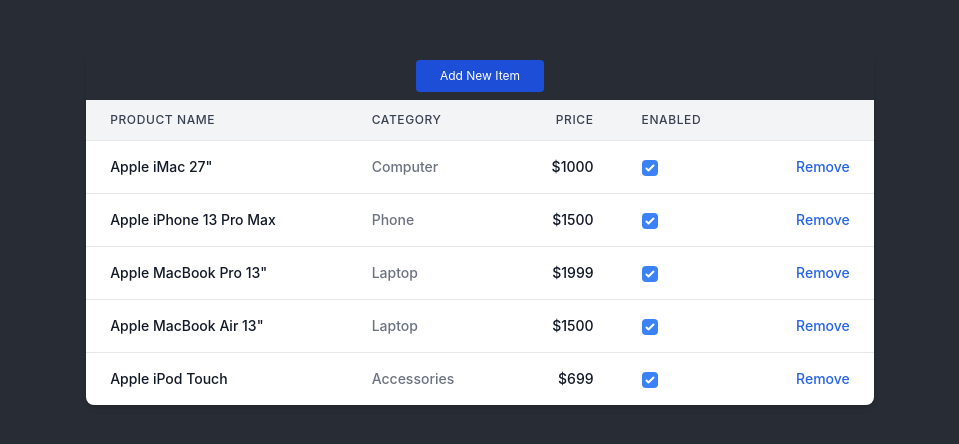
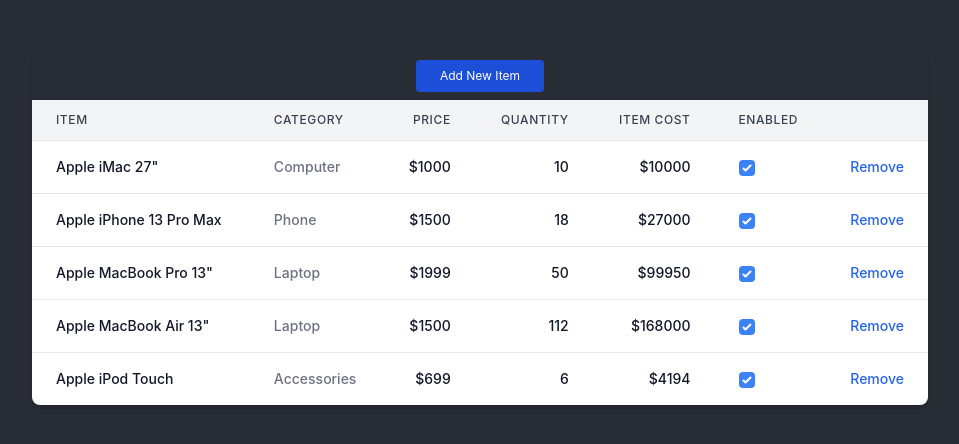
Before and after one commit to ducpham-agilityio/react-concepts, a React (Vite) app: page / in a window 1280 px wide. Shown: the part 172-616 px from the top of the page, without its empty margins (160-1119 px from the left). Built offline with nearby package versions, Linux system fonts and the light colour scheme.

Commit message:
chore(inventory): clean up

```diff
--- a/src/App.css
+++ b/src/App.css
@@ -7,7 +7,7 @@
   pointer-events: none;
 }
 
-.App-header {
+.App-body {
   background-color: #282c34;
   min-height: 100vh;
   display: flex;
@@ -15,5 +15,4 @@
   align-items: center;
   justify-content: center;
   font-size: calc(10px + 2vmin);
-  color: white;
 }
--- a/src/App.tsx
+++ b/src/App.tsx
@@ -5,10 +5,10 @@
 function App() {
   return (
     <div className="App">
-      <header className="App-header">
+      <div className="App-body">
         {/* React Memo demo */}
         <Inventory />
-      </header>
+      </div>
     </div>
   )
 }
--- a/src/components/Inventory.tsx
+++ b/src/components/Inventory.tsx
@@ -1,4 +1,4 @@
-import { useCallback, useEffect, useState } from "react";
+import { useCallback, useEffect, useMemo, useState } from "react";
 
 import InventoryItem from './InventoryItem';
 
@@ -7,6 +7,7 @@
   name: string;
   category: string;
   price: number;
+  quantity: number;
   enabled: boolean;
 };
 
@@ -16,6 +17,7 @@
     name: 'Apple iMac 27"',
     category: 'Computer',
     price: 1000,
+    quantity: 10,
     enabled: true,
   },
   {
@@ -23,6 +25,7 @@
     name: 'Apple iPhone 13 Pro Max',
     category: 'Phone',
     price: 1500,
+    quantity: 18,
     enabled: true,
   },
   {
@@ -30,6 +33,7 @@
     name: 'Apple MacBook Pro 13"',
     category: 'Laptop',
     price: 1999,
+    quantity: 50,
     enabled: true,
   },
   {
@@ -37,6 +41,7 @@
     name: 'Apple MacBook Air 13"',
     category: 'Laptop',
     price: 1500,
+    quantity: 112,
     enabled: true,
   },
   {
@@ -44,25 +49,13 @@
     name: 'Apple iPod Touch',
     category: 'Accessories',
     price: 699,
+    quantity: 6,
     enabled: true,
   }
 ];
 
 export default function Inventory() {
   const [ items, setItems ] = useState<StoreItem[]>(inventoryItems);
-
-  const addItem = () => {
-    setItems([
-      ...items,
-      {
-        id: 6,
-        name: 'Apple Watch Series 5',
-        category: 'Accessories',
-        price: 299,
-        enabled: false,
-      }
-    ]);
-  };
 
   const removeItem = useCallback((id: number) => {
     setItems(prevItems => prevItems.filter(item => item.id !== id));
@@ -84,6 +77,20 @@
     });
   }, []);
 
+  const addItem = () => {
+    setItems([
+      ...items,
+      {
+        id: 6,
+        name: 'Apple Watch Series 5',
+        category: 'Accessories',
+        price: 299,
+        quantity: 25,
+        enabled: false,
+      }
+    ]);
+  };
+
   return (
     <div className="max-w-4xl mx-auto">
       <div className="flex flex-col">
@@ -94,13 +101,19 @@
               <thead className="bg-gray-100 dark:bg-gray-700">
                 <tr>
                   <th scope="col" className="py-3 px-6 text-xs font-medium tracking-wider text-left text-gray-700 uppercase dark:text-gray-400">
-                    Product Name
+                    Item
                   </th>
                   <th scope="col" className="py-3 px-6 text-xs font-medium tracking-wider text-left text-gray-700 uppercase dark:text-gray-400">
                     Category
                   </th>
                   <th scope="col" className="py-3 px-6 text-xs font-medium tracking-wider text-right text-gray-700 uppercase dark:text-gray-400">
                     Price
+                  </th>
+                  <th scope="col" className="py-3 px-6 text-xs font-medium tracking-wider text-right text-gray-700 uppercase dark:text-gray-400">
+                    Quantity
+                  </th>
+                  <th scope="col" className="py-3 px-6 text-xs font-medium tracking-wider text-right text-gray-700 uppercase dark:text-gray-400">
+                    Item Cost
                   </th>
                   <th scope="col" className="py-3 px-6 text-xs font-medium tracking-wider text-left text-gray-700 uppercase dark:text-gray-400">
                     Enabled
@@ -109,6 +122,7 @@
                   </th>
                 </tr>
               </thead>
+
               <tbody className="bg-white divide-y divide-gray-200 dark:bg-gray-800 dark:divide-gray-700">
                 {items.map(item => (
                   <InventoryItem
--- a/src/components/InventoryItem.tsx
+++ b/src/components/InventoryItem.tsx
@@ -1,6 +1,5 @@
-import { memo } from 'react';
+import { memo, useMemo } from 'react';
 
-import Toggle from './Toggle';
 import { StoreItem } from './Inventory';
 
 interface InventoryItemProps {
@@ -18,11 +17,17 @@
     onUpdate(item.id, { ...item, [field]: value });
   };
 
+  const itemCost = useMemo(() => {
+    return item.quantity * item.price;
+  }, [item.quantity, item.price]);
+
   return (
     <tr className="hover:bg-gray-100 dark:hover:bg-gray-700">
       <td className="py-4 px-6 text-sm text-left font-medium text-gray-900 whitespace-nowrap dark:text-white">{item.name}</td>
       <td className="py-4 px-6 text-sm text-left font-medium text-gray-500 whitespace-nowrap dark:text-white">{item.category}</td>
       <td className="py-4 px-6 text-sm text-right font-medium text-gray-900 whitespace-nowrap dark:text-white">${item.price}</td>
+      <td className="py-4 px-6 text-sm text-right font-medium text-gray-900 whitespace-nowrap dark:text-white">{item.quantity}</td>
+      <td className="py-4 px-6 text-sm text-right font-medium text-gray-900 whitespace-nowrap dark:text-white">${itemCost}</td>
       <td className="py-4 px-6 text-sm text-left font-medium text-gray-900 whitespace-nowrap dark:text-white">
         <input
           type="checkbox"
```
